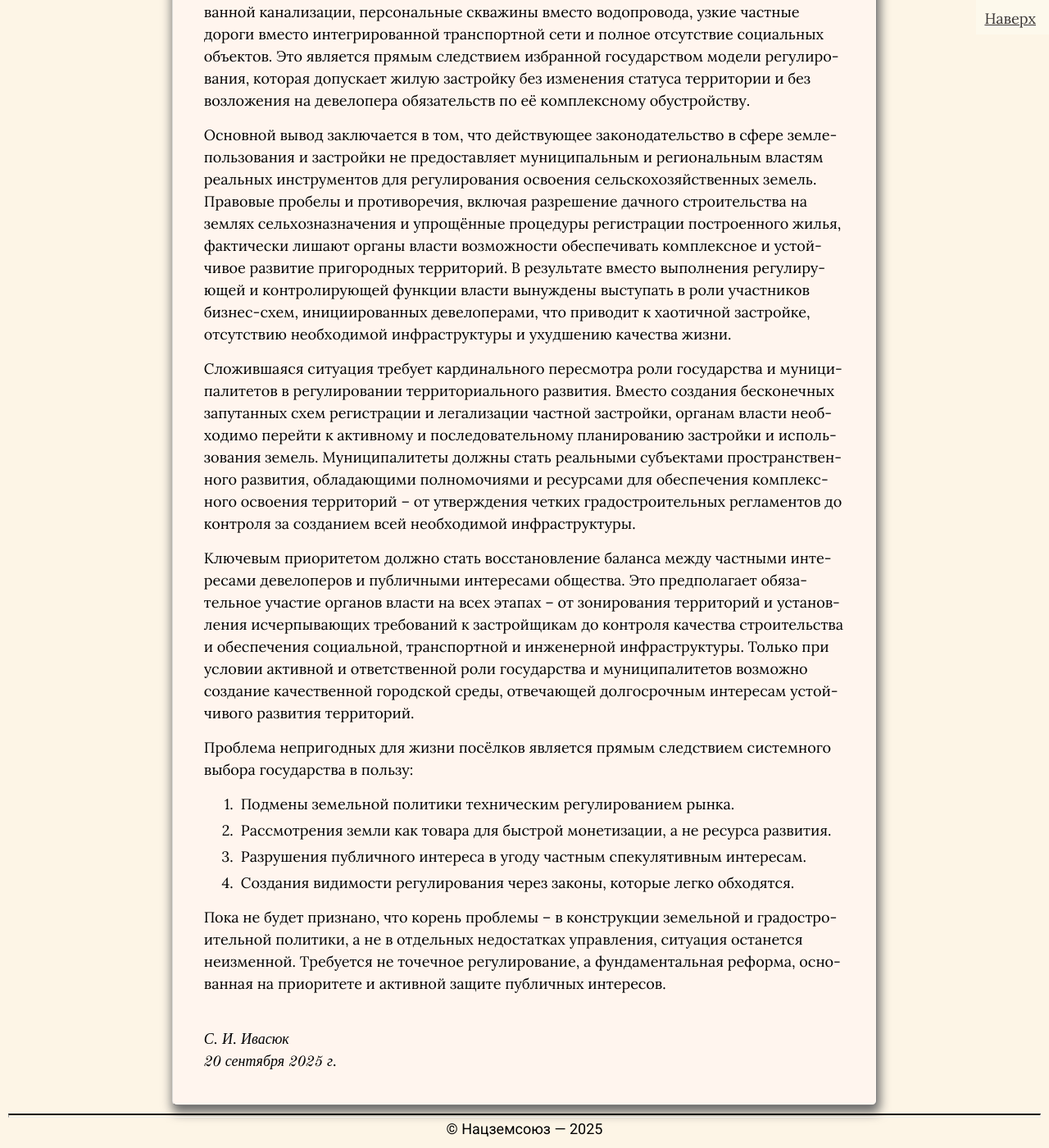
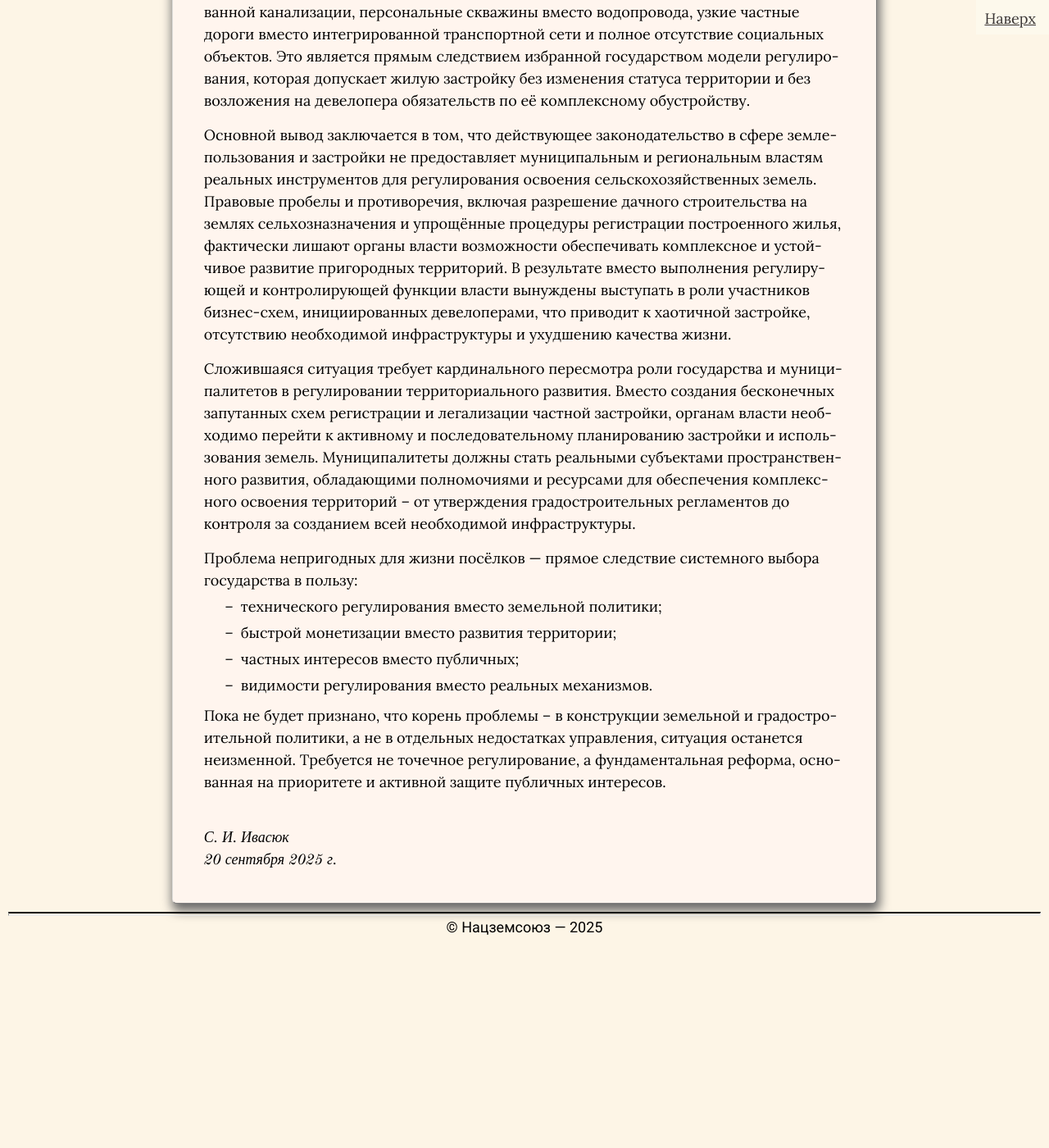
Before and after one commit to SergSi/land-use-art, a Jekyll site: the page built from _posts/2025-09-20-suburb.md, in a window 1280 px wide and 1400 px high, scrolled down 17730 px. Shown: the whole window at 82% size. Built offline with Jekyll 4.4.1, drawn with Linux system fonts in a browser that asks for light colours; some web fonts are replaced; after the commit the page ends 18884 px from its top, so only the background shows below that.

Commit message:
Update 2025-09-20-suburb.md

```diff
--- a/_posts/2025-09-20-suburb.md
+++ b/_posts/2025-09-20-suburb.md
@@ -204,15 +204,13 @@ class: article
 
 Основной вывод заключается в том, что действующее законодательство в сфере землепользования и застройки не предоставляет муниципальным и региональным властям реальных инструментов для регулирования освоения сельскохозяйственных земель. Правовые пробелы и противоречия, включая разрешение дачного строительства на землях сельхозназначения и упрощённые процедуры регистрации построенного жилья, фактически лишают органы власти возможности обеспечивать комплексное и устойчивое развитие пригородных территорий. В результате вместо выполнения регулирующей и контролирующей функции власти вынуждены выступать в роли участников бизнес-схем, инициированных девелоперами, что приводит к хаотичной застройке, отсутствию необходимой инфраструктуры и ухудшению качества жизни.
 
-Сложившаяся ситуация требует кардинального пересмотра роли государства и муниципалитетов в регулировании территориального развития. Вместо создания бесконечных запутанных схем регистрации и легализации частной застройки, органам власти необходимо перейти к активному и последовательному планированию застройки и использования земель. Муниципалитеты должны стать реальными субъектами пространственного развития, обладающими полномочиями и ресурсами для обеспечения комплексного освоения территорий – от утверждения четких градостроительных регламентов до контроля за созданием всей необходимой инфраструктуры.
+Сложившаяся ситуация требует кардинального пересмотра роли государства и муниципалитетов в регулировании территориального развития. Вместо создания бесконечных запутанных схем регистрации и легализации частной застройки, органам власти необходимо перейти к активному и последовательному планированию застройки и использования земель. Муниципалитеты должны стать реальными субъектами пространственного развития, обладающими полномочиями и ресурсами для обеспечения комплексного освоения территорий – от утверждения градостроительных регламентов до контроля за созданием всей необходимой инфраструктуры.
 
-Ключевым приоритетом должно стать восстановление баланса между частными интересами девелоперов и публичными интересами общества. Это предполагает обязательное участие органов власти на всех этапах – от зонирования территорий и установления исчерпывающих требований к застройщикам до контроля качества строительства и обеспечения социальной, транспортной и инженерной инфраструктуры. Только при условии активной и ответственной роли государства и муниципалитетов возможно создание качественной городской среды, отвечающей долгосрочным интересам устойчивого развития территорий.
+Проблема непригодных для жизни посёлков — прямое следствие системного выбора государства в пользу:
 
-Проблема непригодных для жизни посёлков является прямым следствием системного выбора государства в пользу:
-
-1. Подмены земельной политики техническим регулированием рынка.
-2. Рассмотрения земли как товара для быстрой монетизации, а не ресурса развития.
-3. Разрушения публичного интереса в угоду частным спекулятивным интересам.
-4. Создания видимости регулирования через законы, которые легко обходятся.
+- технического регулирования вместо земельной политики;
+- быстрой монетизации вместо развития территории;
+- частных интересов вместо публичных;
+- видимости регулирования вместо реальных механизмов.
 
 Пока не будет признано, что корень проблемы – в конструкции земельной и градостроительной политики, а не в отдельных недостатках управления, ситуация останется неизменной. Требуется не точечное регулирование, а фундаментальная реформа, основанная на приоритете и активной защите публичных интересов.
```
